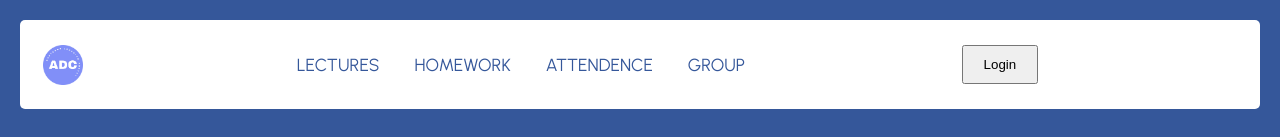
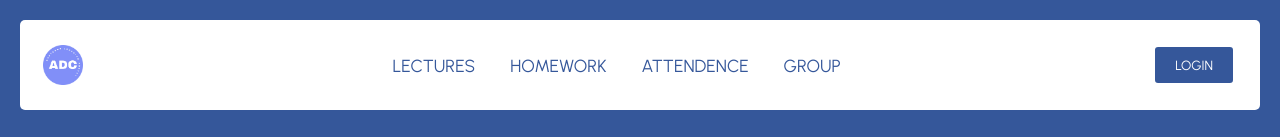
Before and after one commit to aryanj112/BootcampPortal, a React (Vite) app: page / in a window 1280 px wide. Shown: the top 137 px of the page. Built offline with nearby package versions, Linux system fonts and the light colour scheme; a web font is replaced by a local one.

Commit message:
login buttons styling

```diff
--- a/src/components/NavBar/LoginModel.css
+++ b/src/components/NavBar/LoginModel.css
@@ -1,4 +1,7 @@
 .modal-overlay {
+  font-family: "Urbanist", sans-serif;
+  font-optical-sizing: auto;
+  font-style: normal;
   position: fixed;
   top: 0;
   left: 0;
@@ -11,6 +14,9 @@
 }
 
 .modal-box {
+  font-family: "Urbanist", sans-serif;
+    font-optical-sizing: auto;
+    font-style: normal;
   background: white;
   padding: 2rem;
   border-radius: 5px;
@@ -54,13 +60,20 @@ text-align: center;
 }
 
 button {
-margin: 10px;
-padding: 10px 20px;
-cursor: pointer;
+  font-family: "Urbanist", sans-serif;
+  font-optical-sizing: auto;
+  font-style: normal;
+  background-color: #35579a;
+  color: white;
+  border-radius: 0.5rem;
+  margin: 10px;
+  padding: 10px 20px;
+  cursor: pointer;
 }
 
 button:hover {
-background-color: #f0f0f0;
+  transform: scale(1.05);
+  text-decoration: underline;
 }
 
 /* Modal overlay */
@@ -91,6 +104,6 @@ padding: 10px 20px;
 cursor: pointer;
 }
 
-button:hover {
+/* button:hover {
 background-color: #f0f0f0;
-}
+} */
--- a/src/components/NavBar/NavBar.css
+++ b/src/components/NavBar/NavBar.css
@@ -70,6 +70,17 @@
     }
  }
 
+ .login-button{
+    font-family: "Urbanist", sans-serif;
+    font-optical-sizing: auto;
+    font-style: normal;
+    background-color: #35579a;
+    color: white;
+    border: 2px solid white;
+    border-radius: .5rem;
+ }
+
+
 /*
 .nav {
     margin: 2rem;
--- a/src/components/NavBar/index.tsx
+++ b/src/components/NavBar/index.tsx
@@ -24,9 +24,9 @@ function NavBar() {
         <li><Link to="/group">GROUP</Link></li>
       </ul>
       <button onClick={handleLoginClick} className="login-button">
-        Login
+        LOGIN
       </button>
-      <div>{globalName && <span>Logged in as: {globalName}</span>}</div>
+      {/* <div>{globalName && <span>Logged in as: {globalName}</span>}</div> */}
       {isModelOpen && <LoginModel onClose={handleCloseModel} />}
     </nav>
   );
@@ -55,7 +55,7 @@ function LoginModel({ onClose }: LoginModalProps) {
         <button onClick={() => handleOptionClick('Aditi')}>Aditi</button>
         <button onClick={() => handleOptionClick('Kimber')}>Kimber</button>
         <button onClick={() => handleOptionClick('Gavin')}>Gavin</button>
-        <button onClick={onClose}>Close</button>
+        <button className = "close"onClick={onClose}>Close</button>
         {selectedName && <p>You selected: {selectedName}</p>}
       </div>
     </div>
```
